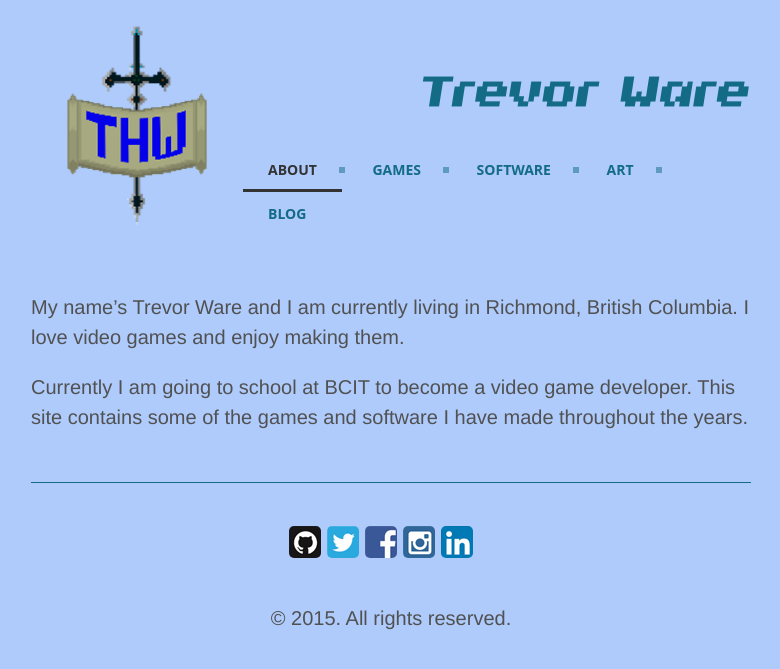
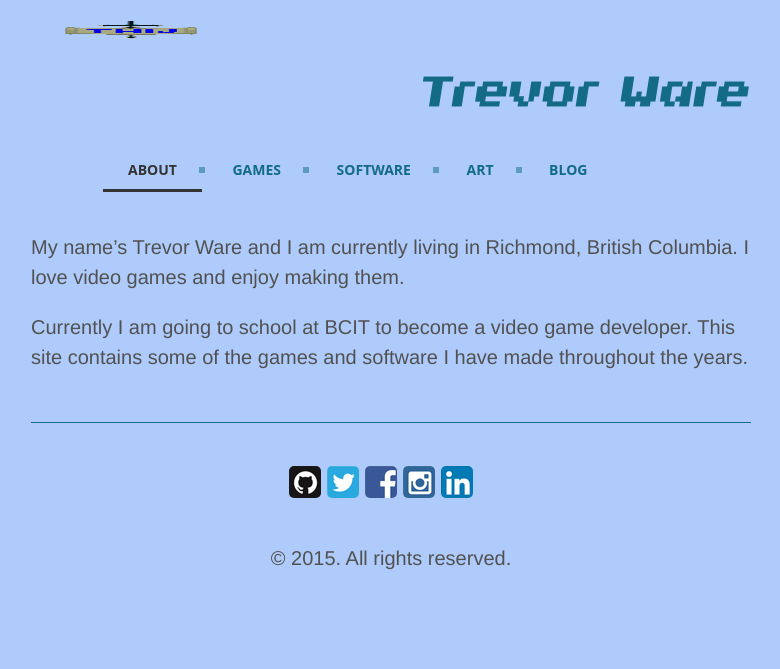
Before and after one commit to twarrre/twarrre.github.io, a Jekyll site: the page built from index.md, in a window 1280 px wide. Shown: the top 669 px of the page, without its empty margins (249-1029 px from the left). Built offline with Jekyll 4.4.1, drawn with Linux system fonts in a browser that asks for light colours.

Commit message:
Image resize.

```diff
--- a/public/css/poole.css
+++ b/public/css/poole.css
@@ -473,8 +473,8 @@ a.pagination-item:hover {
 
  .logo {
   float: left;
-  width:212px;
-  height:212px;
+  width:200px;
+  height:20px;
 }
 
 #sitename{
```
